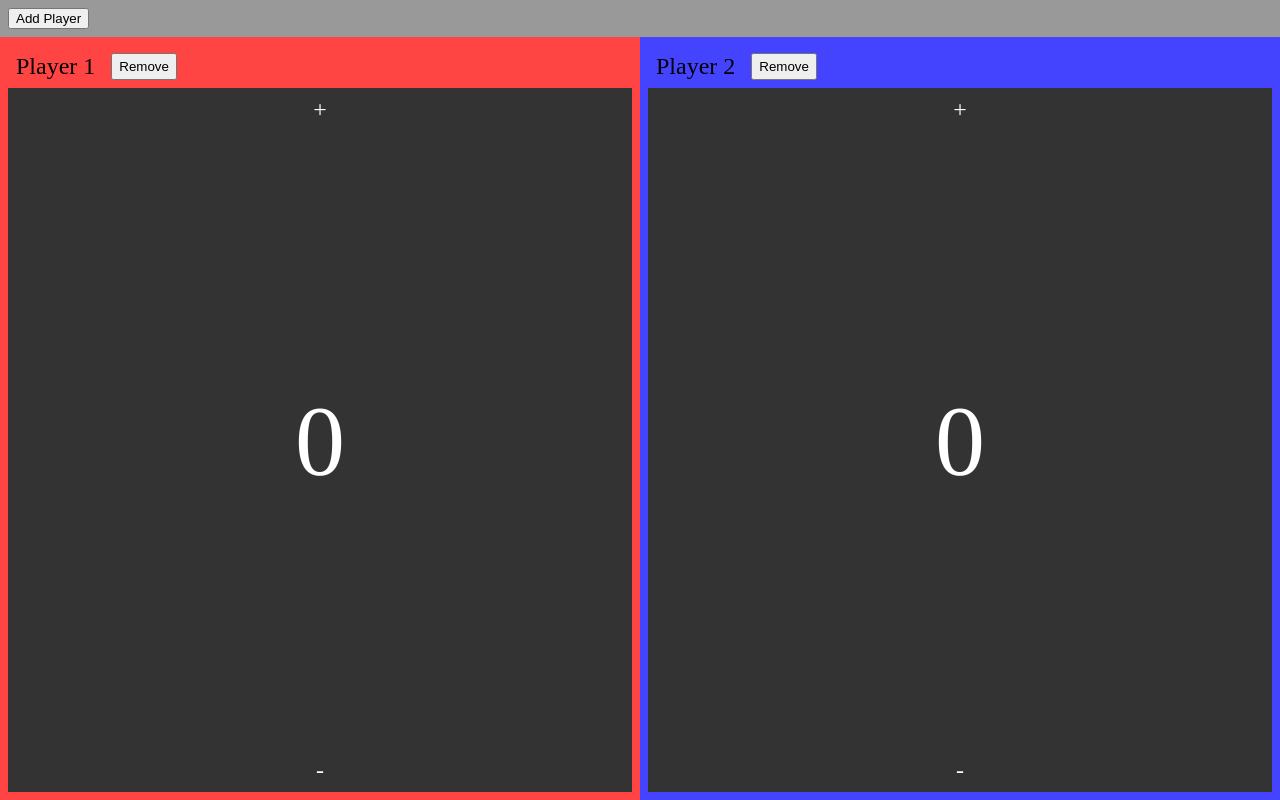
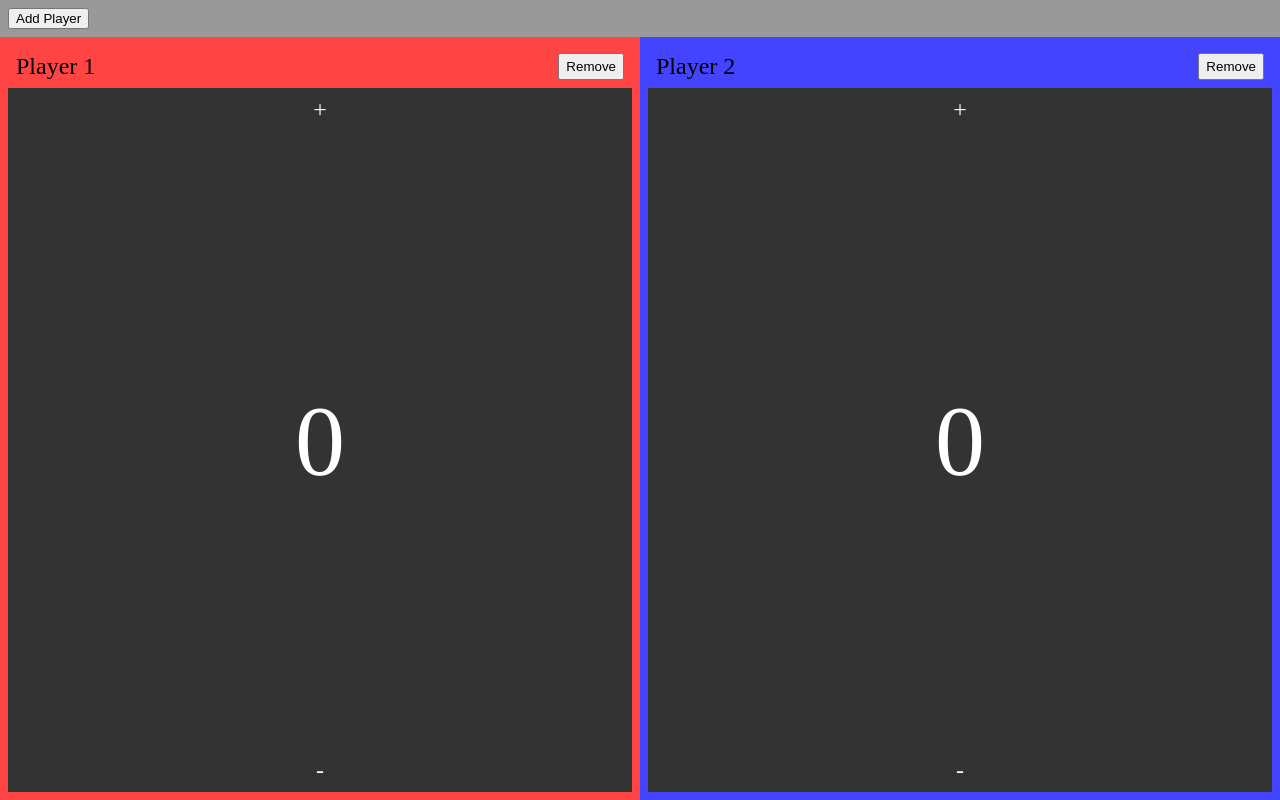
Before and after one commit to AceOfHeart5/game-life-tracker, a React (Vite) app: page / in a window 1280 px wide. Built offline with nearby package versions, Linux system fonts and the light colour scheme.

Commit message:
minor changes

```diff
--- a/src/components/Player.tsx
+++ b/src/components/Player.tsx
@@ -34,7 +34,12 @@ const Player = ({ playerId, orientation, flip=false }: PlayerProps) => {
     >
         <div className="name-and-actions-bar" style={{ padding: "8px", display: "flex", gap: "16px" }}>
             <div style={{ fontSize: 24, textOverflow: "ellipsis", whiteSpace: "nowrap" }}>{player.name}</div>
-            <button onClick={() => dispatch(playerRemove(playerId))}>Remove</button>
+            <button
+                onClick={() => dispatch(playerRemove(playerId))}
+                style={{
+                    marginLeft: "auto",
+                }}
+            >Remove</button>
         </div>
         <div className="score-adjustment-container" style={{
             backgroundColor: "#333",
--- a/src/state/store.ts
+++ b/src/state/store.ts
@@ -51,7 +51,6 @@ store.subscribe(() => {
     saveState(store.getState());
 });
 
-
 // setup player scores
 const playerIds = selectPlayerAllIds(store.getState().players);
 const playerScores = playerIds.map(id => ({ playerId: id, score: selectPlayerScoreByPlayerId(store.getState(), id)}));
```
